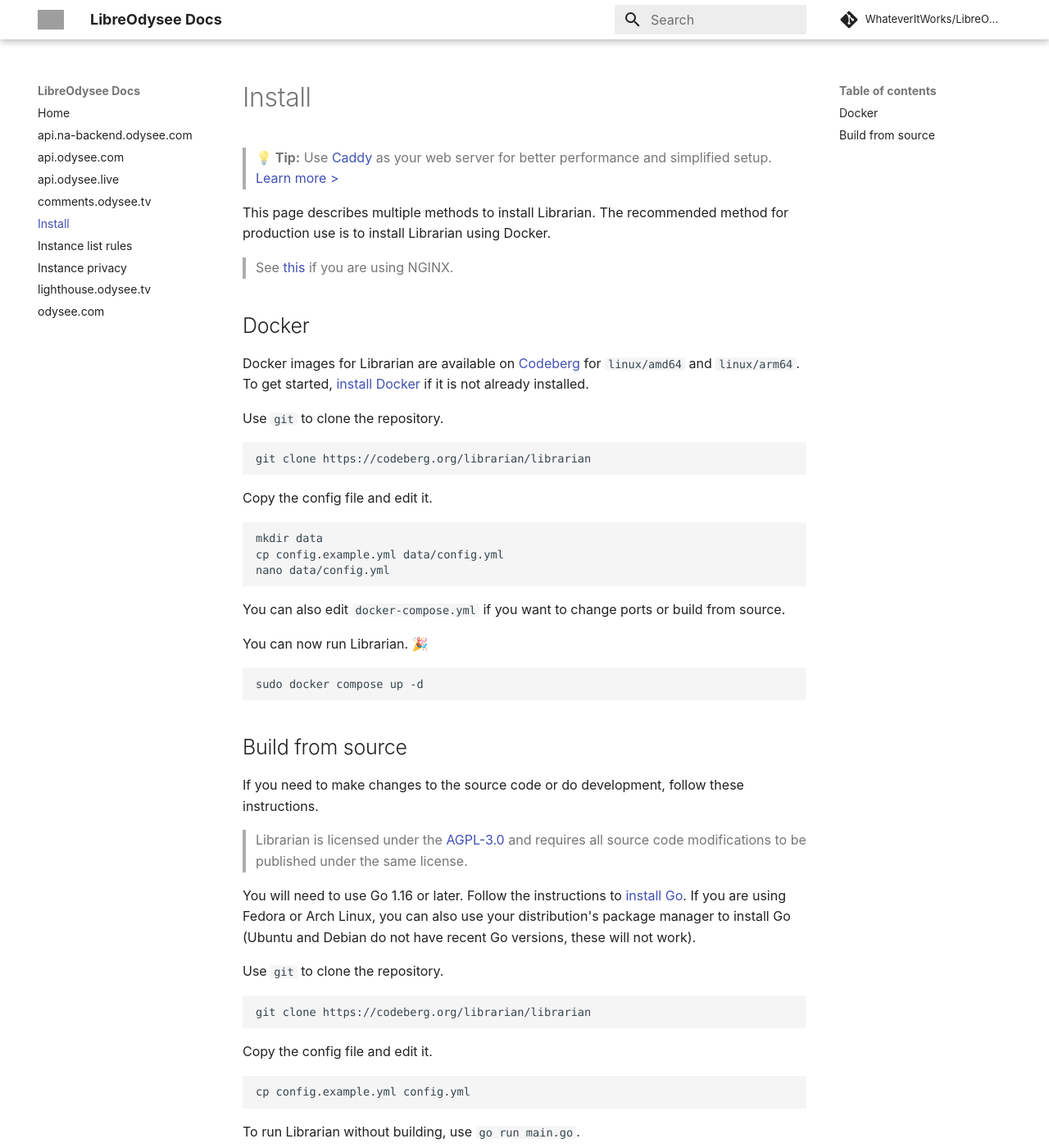
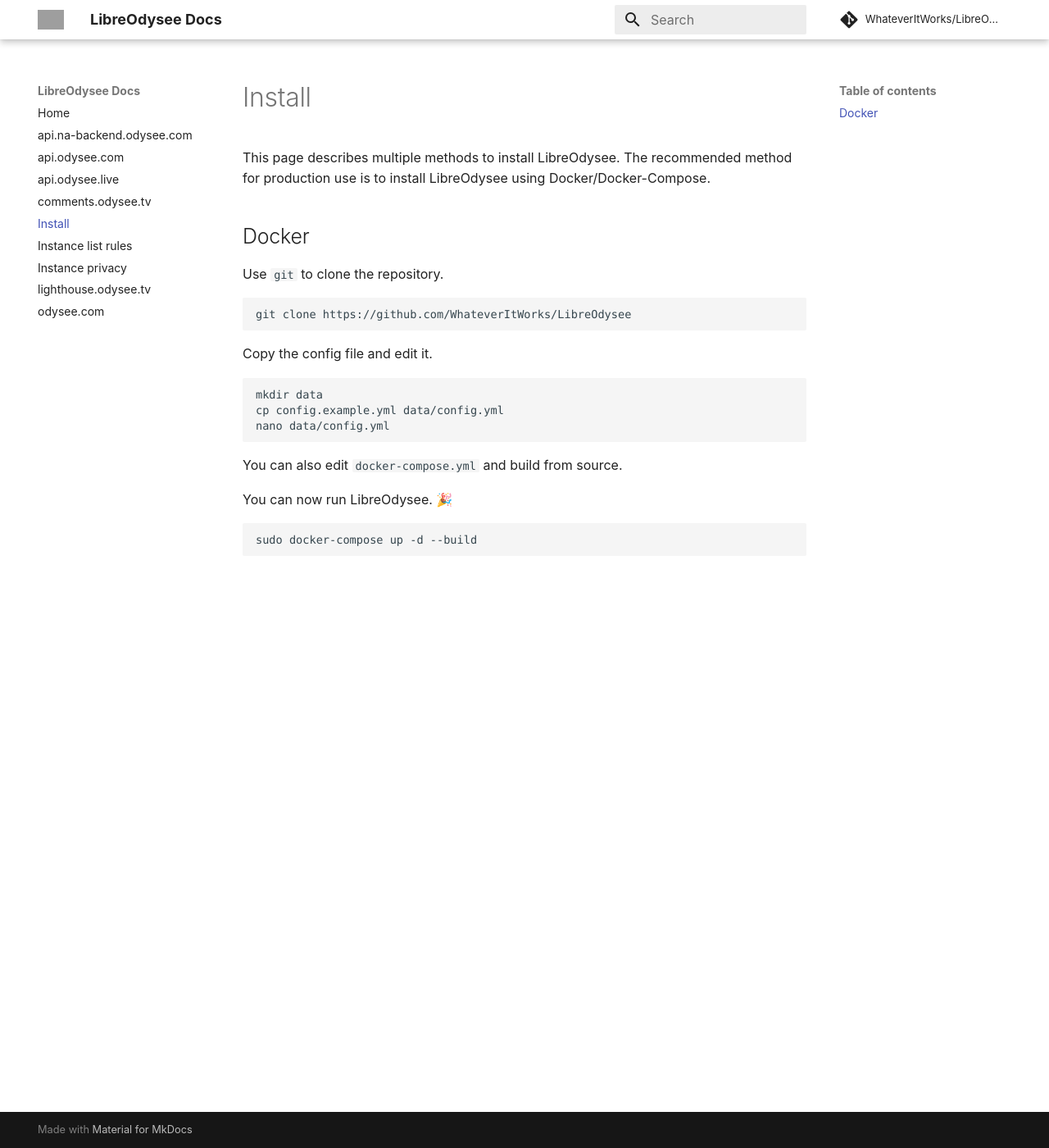
Before and after one commit to WhateverItWorks/LibreOdysee-docs, an MkDocs documentation site: the page built from docs/install.md, in a window 1280 px wide and 1400 px high. Shown: the whole window at 82% size. Built offline with MkDocs 1.6.1 and Material for MkDocs 9.7.7, drawn with Linux system fonts in a browser that asks for light colours; comment, search, counter and statistics services are not loaded; some of the changed text lies outside the part shown; grey boxes are pictures that could not be loaded.

Commit message:
Update install.md

````diff
--- a/docs/install.md
+++ b/docs/install.md
@@ -1,15 +1,9 @@
-> **💡 Tip:** Use [Caddy](https://caddyserver.com/) as your web server for better performance and simplified setup. [Learn more >](https://bcow.xyz/posts/why-you-should-replace-nginx)
-
-This page describes multiple methods to install Librarian. The recommended method for production use is to install Librarian using Docker.
-
-> See [this](/docs/getting-started/nginx-issues.md) if you are using NGINX.
+This page describes multiple methods to install LibreOdysee. The recommended method for production use is to install LibreOdysee using Docker/Docker-Compose.
 
 ## Docker
-Docker images for Librarian are available on [Codeberg](https://codeberg.org/librarian/-/packages/container/librarian/latest) for `linux/amd64` and `linux/arm64`. To get started, [install Docker](https://docs.docker.com/engine/install/) if it is not already installed.
-
 Use `git` to clone the repository.
 ```sh
-git clone https://codeberg.org/librarian/librarian
+git clone https://github.com/WhateverItWorks/LibreOdysee
 ```
 
 Copy the config file and edit it.
@@ -19,33 +13,9 @@ cp config.example.yml data/config.yml
 nano data/config.yml
 ```
 
-You can also edit `docker-compose.yml` if you want to change ports or build from source.
+You can also edit `docker-compose.yml` and build from source.
 
-You can now run Librarian. 🎉
+You can now run LibreOdysee. 🎉
 ```sh
-sudo docker compose up -d
+sudo docker-compose up -d --build
 ```
-
-## Build from source
-If you need to make changes to the source code or do development, follow these instructions.
-
-> Librarian is licensed under the [AGPL-3.0](https://www.gnu.org/licenses/agpl-3.0.en.html) and requires all source code modifications to be published under the same license.
-
-You will need to use Go 1.16 or later. Follow the instructions to [install Go](https://go.dev/doc/install). If you are using Fedora or Arch Linux, you can also use your distribution's package manager to install Go (Ubuntu and Debian do not have recent Go versions, these will not work).
-
-Use `git` to clone the repository.
-```sh
-git clone https://codeberg.org/librarian/librarian
-```
-
-Copy the config file and edit it.
-```sh
-cp config.example.yml config.yml
-```
-
-To run Librarian without building, use `go run main.go`.
-
-To build a binary, use the following command. This will build a binary that can be used on any distro (for Linux), you can also cross-compile for different architectures and operating systems using the `GOARCH` and `GOOS` environment variables.
-```
-CGO_ENABLED=0 go build -ldflags "-X codeberg.org/video-prize-ranch/rimgo/pages.VersionInfo=$(date '+%Y-%m-%d')-$(git rev-list --abbrev-commit -1 HEAD)"
-```
````
